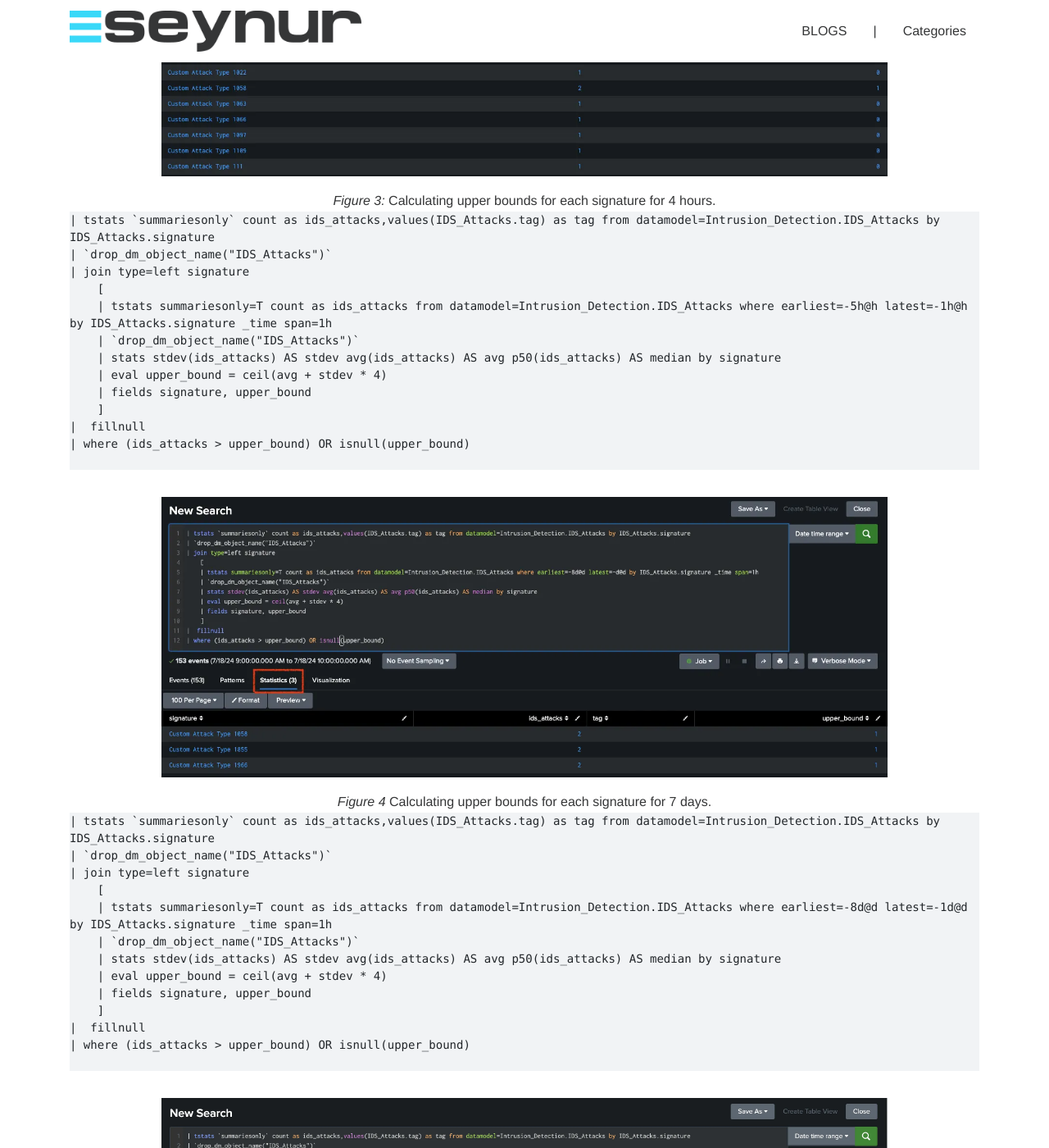
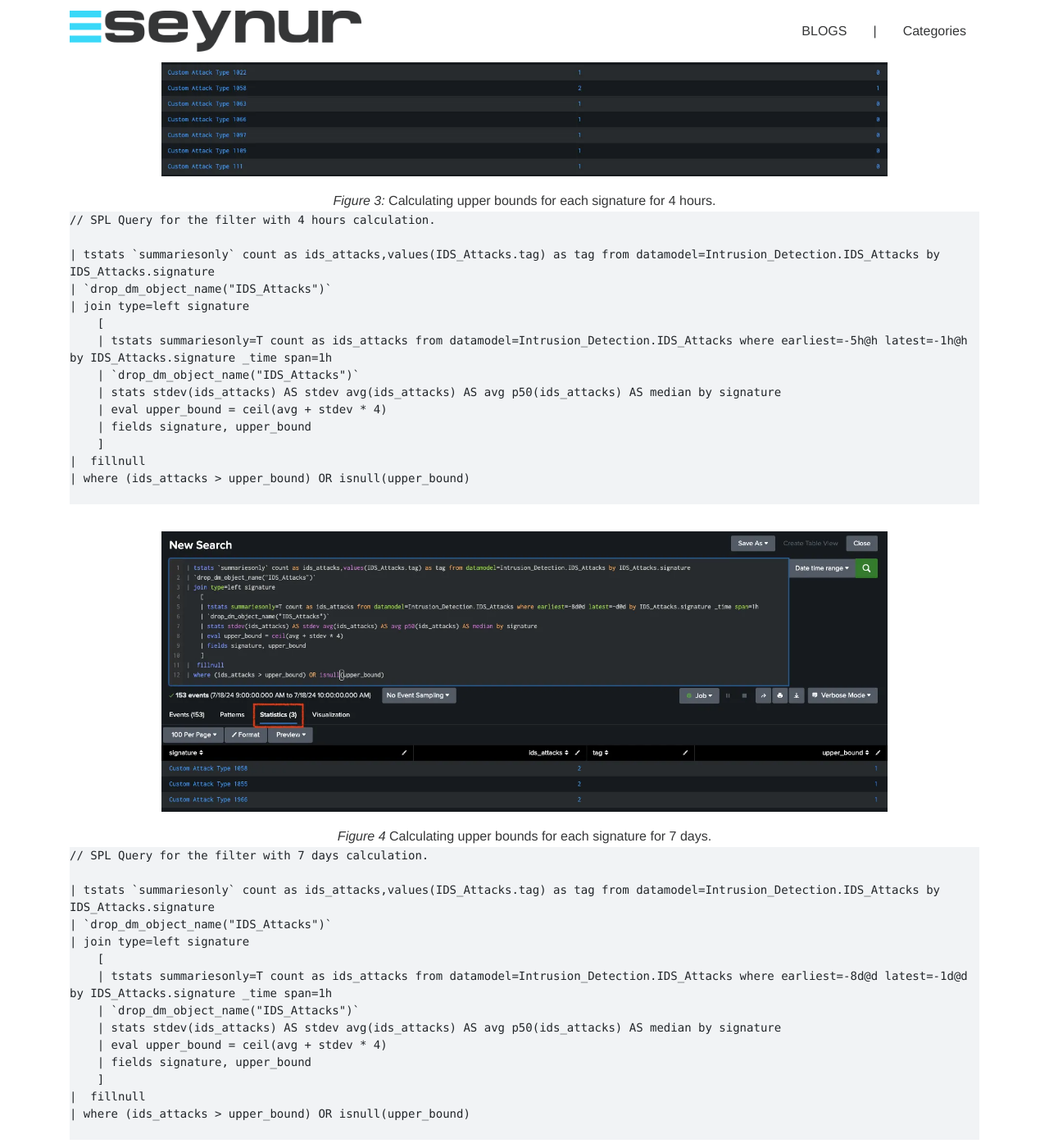
Before and after one commit to seynur/blog, a Jekyll site: the page built from _posts/2024-07-18-tuning-correlation-searches-that-use-ML-toolkit-in-practice.md, in a window 1280 px wide and 1400 px high, scrolled down 3557 px. Shown: the whole window at 82% size. Built offline with Jekyll 4.4.1, drawn with Linux system fonts in a browser that asks for light colours; nearby versions of some CDN libraries; some of the changed text lies outside the part shown.

Commit message:
last update to "Tuning correlation searches that use ML toolkit in practice"

````diff
--- a/_posts/2024-07-18-tuning-correlation-searches-that-use-ML-toolkit-in-practice.md
+++ b/_posts/2024-07-18-tuning-correlation-searches-that-use-ML-toolkit-in-practice.md
@@ -61,7 +61,7 @@
 
 
 #### Custom
-The search was executed with time filter both from 4 hours ago to 1 hour ago, 8 days ago to 1 day ago and from 31 days ago to 1 day ago with hourly data, resulting in **Figure 2** all together as a table. Also, all spls, and all results can be found below (**Figure 3**, **Figure 4**, **Figure 5**) individually. There is a slight difference between the upper bound values in both searches. It cannot be said which SPL is way better than the other due to a lack of information about different causes such as the behavioral pattern of the events or the importance of the event's signatures. For instance, "Custom Attack Type 1001" is counted as 1 in the last 1 hour.  All upper bound values are valid, except the one that searches the last 4 hours of data, for which there is no data for that signature in this time period. If the last 4 hours filter is selected, this signature will not be seen in this table. Besides, there are different results for 4 hours (101 event counts), 7 days (3 event counts), and 30 days (2 event counts) filters. This differences are the main point that I want to share.
+The search was executed with a time filter from 4 hours ago to 1 hour ago, 8 days ago to 1 day ago, and from 31 days ago to 1 day ago with hourly data, resulting in **Figure 2** all together as a table. Also, all SPL queries and all results can be found below (**Figure 3**, **Figure 4**, **Figure 5**) individually. There is a slight difference between the upper bound values in both searches. It cannot be said which SPL is way better than the other due to a lack of information about different causes such as the behavioral pattern of the events or the importance of the event's signatures. For instance, "Custom Attack Type 1001" is counted as 1 in the last 1 hour. All upper bound values are valid, except the one that searches the last 4 hours of data, for which there is no data for that signature in this period. If the last 4 hours filter is selected, this signature will not be seen in this table. Besides, there are different results for 4 hours (101 event counts), 7 days (3 event counts), and 30 days (2 event counts) filters. These differences are the main point that I want to share.
 
 | ![screenshot](/assets/img/blog/2024-07-18-new-filter-all-in-one.webp) |
 |:--:|
@@ -73,6 +73,8 @@
 
 
 ```
+// SPL Query for the filter with 4 hours calculation.
+
 | tstats `summariesonly` count as ids_attacks,values(IDS_Attacks.tag) as tag from datamodel=Intrusion_Detection.IDS_Attacks by IDS_Attacks.signature
 | `drop_dm_object_name("IDS_Attacks")`
 | join type=left signature
@@ -96,6 +98,8 @@
 
 
 ```
+// SPL Query for the filter with 7 days calculation.
+
 | tstats `summariesonly` count as ids_attacks,values(IDS_Attacks.tag) as tag from datamodel=Intrusion_Detection.IDS_Attacks by IDS_Attacks.signature
 | `drop_dm_object_name("IDS_Attacks")`
 | join type=left signature
@@ -117,6 +121,8 @@
 | *Figure 5:* Calculating upper bounds for each signature for 30 days. |
 
 ```
+// SPL Query for the filter with 30 days calculation.
+
 | tstats `summariesonly` count as ids_attacks,values(IDS_Attacks.tag) as tag from datamodel=Intrusion_Detection.IDS_Attacks by IDS_Attacks.signature
 | `drop_dm_object_name("IDS_Attacks")`
 | join type=left signature
@@ -132,11 +138,10 @@
 
 ```
 
-There can be different statistical analysis before decide which SPL will be used. There may be developed different filters according to event analysis.
+There may be different statistical analyses conducted before determining the appropriate SPL query to be used. Various filters may be developed based on event analysis.
 
 ### Conclusion
-The MLTK tool is designed for analyzing data distribution and performing various data analyses for a specified period. If additional configurations are not defined, the MLTK will assume that the specified event has a normal distribution and perform calculations accordingly. However, in cases where quick action is required due to constraints of the MLTK tool, simpler statistical methods may provide better results. Before analysis, it is important to determine the desired methods by analyzing events and, if possible, using methods such as [Exploratory Data Analysis](https://www.ibm.com/topics/exploratory-data-analysis) (EDA) to examine events in detail and calculate filters for a time period. After knowing the data, either out-of-the-box rules can be customized or brand new custom SPL (suggestion: using tstats and datamodel) can be created for the desired topic. These can improve the performance of both analysts reviewing the alarms and the SPLs run in Splunk.
-
+The MLTK tool is designed for analyzing data distribution and performing various data analyses for a specified period. If additional configurations are not defined, the MLTK will assume that the specified event has a normal distribution and perform calculations accordingly. However, in cases where quick action is required due to constraints of the MLTK tool, simpler statistical methods may provide better results. Before analysis, it is important to determine the desired methods by analyzing events and, if possible, using methods such as [Exploratory Data Analysis](https://www.ibm.com/topics/exploratory-data-analysis) (EDA) to examine events in detail and calculate filters for a limited period. After knowing the data, either out-of-the-box rules can be customized or a brand new custom SPL query (***suggestion***: using *tstats* and *datamodel*) can be created for the desired topic. These can improve the performance of both analysts reviewing the alarms and the SPLs run in Splunk.
 ---
 
 
````
